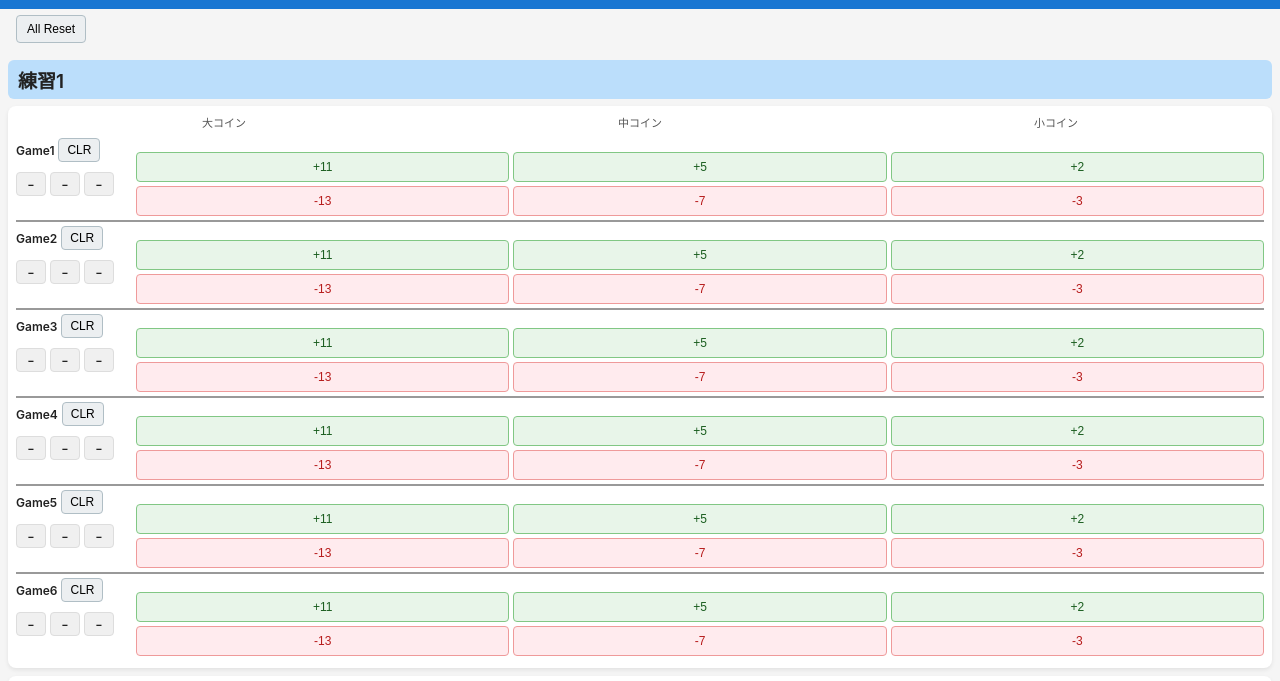
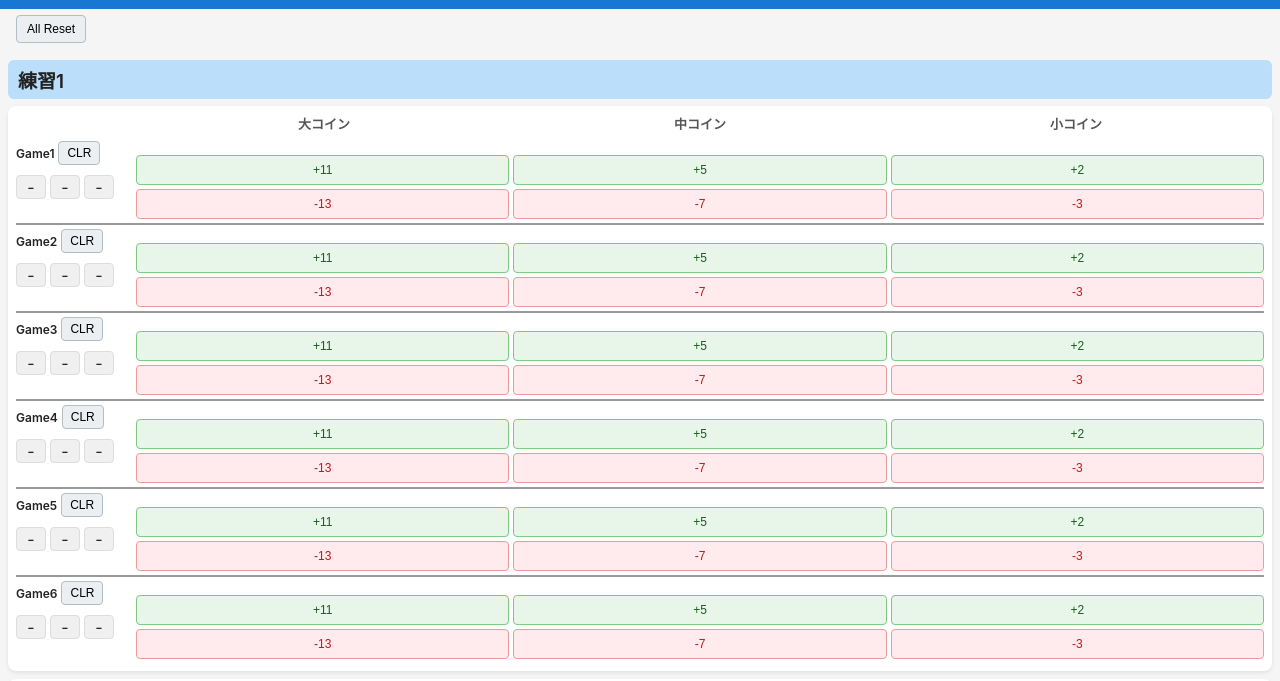
Before and after one commit to allin-mikio/Q-ScoreApp, a plain HTML site: page index.html in a window 1280 px wide. Shown: the part 69-750 px from the top of the page. Drawn offline with Linux system fonts and the light colour scheme.

Commit message:
Add files via upload

```diff
--- a/style.css
+++ b/style.css
@@ -181,9 +181,11 @@ body {
 .button-label-row {
   display: grid;
   grid-template-columns: repeat(3, minmax(0, 1fr));
-  margin-bottom: 2px;
-  font-size: 11px;
+  margin: 0 0 4px 120px; /* Game/CLR 列(120px)の分だけ右に寄せてボタン列と揃える */
+  width: calc(100% - 120px);
+  font-size: 13px;
   color: #555;
+  font-weight: 600;
 }
 
 .button-label {
```
